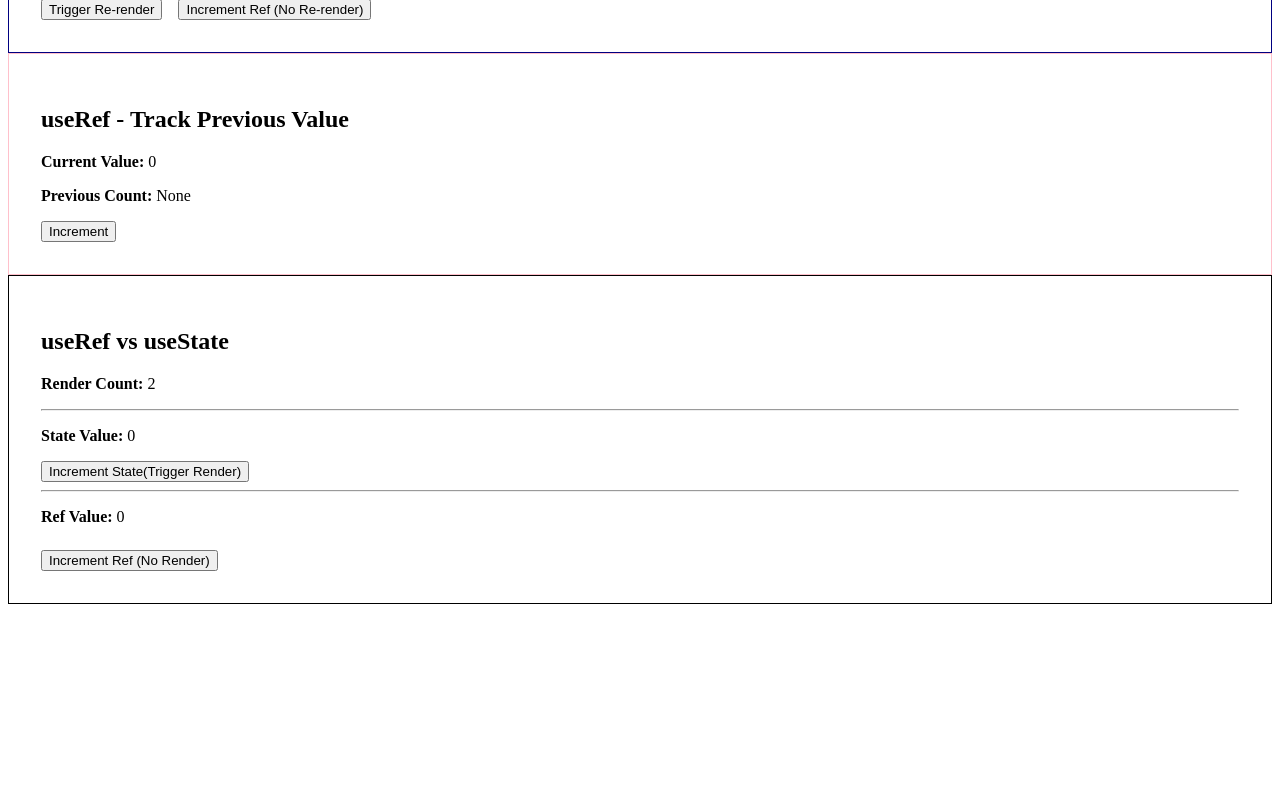
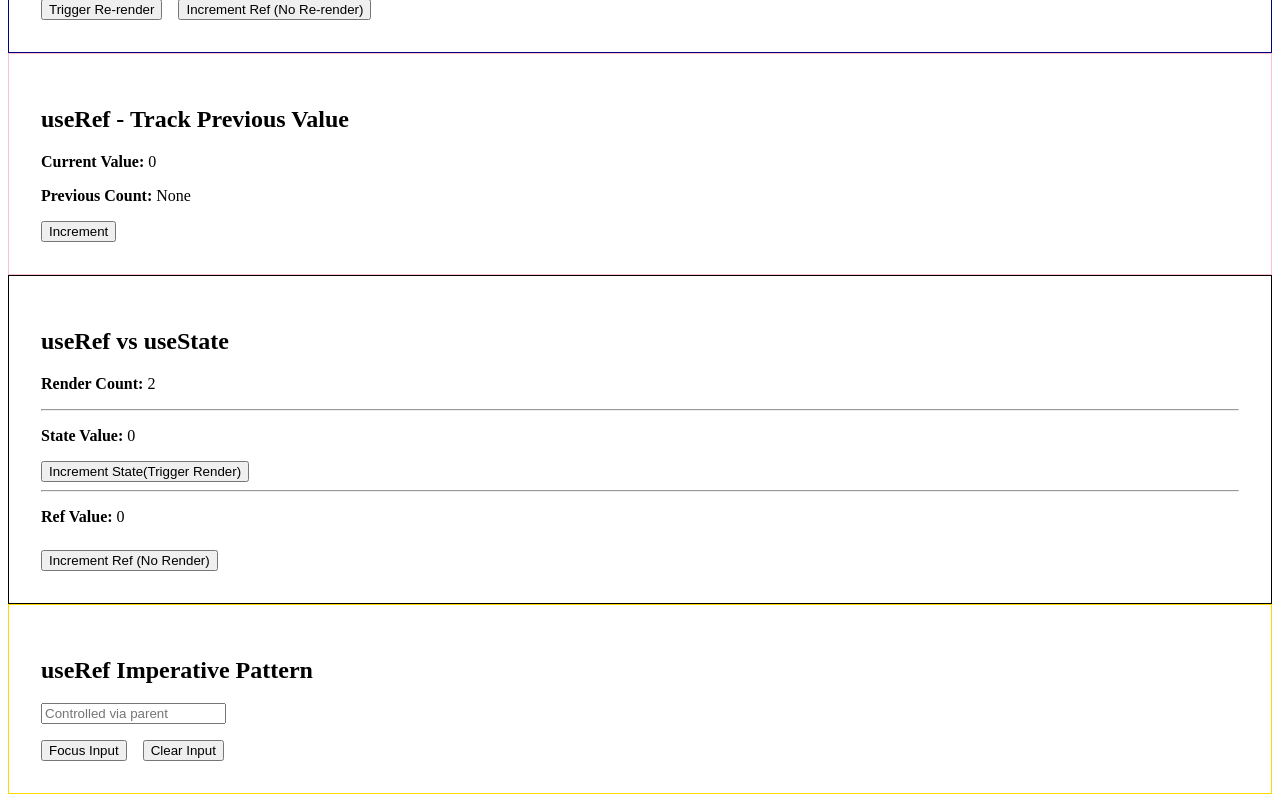
Before and after one commit to sidram403/react-deep-mastery, a React (Vite) app in the folder 01-core-react/: page / in a window 1280 px wide. Shown: the part 1907-2707 px from the top of the page. Before the commit the page ends 2519 px from the top, so only its background shows below. Built offline with nearby package versions, Linux system fonts and the light colour scheme.

Commit message:
feat: implement imperative pattern using forwardRef and useImperativeHandle

```diff
--- a/01-core-react/src/App.tsx
+++ b/01-core-react/src/App.tsx
@@ -11,6 +11,7 @@ import { UseRefDomAccess } from "./features/useRef/useref-dom-access";
 import { UseRefPersistValue } from "./features/useRef/usref-persist-value";
 import { UseRefPreviousValue } from "./features/useRef/useref-previous-value";
 import { UseRefVsUseState } from "./features/useRef/useref-vs-usestate";
+import { UseRefImperativePattern } from "./features/useRef/useref-imperative-pattern";
 
 /**
  * Application root
@@ -35,6 +36,7 @@ function App(): React.ReactElement {
       <UseRefPersistValue />
       <UseRefPreviousValue />
       <UseRefVsUseState />
+      <UseRefImperativePattern />
     </main>
   );
 }
--- /dev/null
+++ b/01-core-react/src/features/useRef/useref-imperative-pattern/CustomInput.tsx
@@ -0,0 +1,53 @@
+import React, { forwardRef, useImperativeHandle, useRef } from "react";
+
+/**
+ * Public API exposed to parent via ref.
+ *
+ * This controls what parent is allowed to access.
+ */
+export interface CustomInputRef {
+  focus: () => void;
+  clear: () => void;
+}
+
+/**
+ * CustomInput Component
+ *
+ * Demonstrates:
+ * - forwardRef usage
+ * - useImperativeHandle
+ *
+ * Insight:
+ * - Do NOT expose entire DOM node
+ * - Expose only required methods
+ */
+
+const CustomInput = forwardRef<CustomInputRef>((_, ref): React.ReactElement => {
+  const internalInputRef = useRef<HTMLInputElement | null>(null);
+
+  /**
+   * useImperativeHandle allows us to
+   * define exactly what the parent can access.
+   */
+  useImperativeHandle(ref, () => ({
+    focus: () => {
+      internalInputRef.current?.focus();
+    },
+    clear: () => {
+      if (internalInputRef.current) {
+        internalInputRef.current.value = "";
+        console.log("Clear:", internalInputRef.current.value);
+      }
+    },
+  }));
+
+  return (
+    <input
+      ref={internalInputRef}
+      type="text"
+      placeholder="Controlled via parent"
+    />
+  );
+});
+
+export default CustomInput;
--- /dev/null
+++ b/01-core-react/src/features/useRef/useref-imperative-pattern/Parent.tsx
@@ -0,0 +1,43 @@
+import React, { useRef } from "react";
+import CustomInput from "./CustomInput";
+import type { CustomInputRef } from "./CustomInput";
+
+/**
+ * Parent Component
+ *
+ * Demonstrates:
+ * - Using ref to call child methods
+ * - Imperative pattern usage
+ *
+ * Model:
+ * - Imperative pattern is escape hatch
+ * - Sholud be used sparingly
+ */
+function Parent(): React.ReactElement {
+  const inputRef = useRef<CustomInputRef | null>(null);
+
+  const handleFocus = (): void => {
+    inputRef.current?.focus();
+  };
+
+  const handleClear = (): void => {
+    inputRef.current?.clear();
+  };
+
+  return (
+    <section style={{ padding: "2rem", border: "1px solid gold" }}>
+      <h2>useRef Imperative Pattern</h2>
+
+      <CustomInput ref={inputRef} />
+
+      <div style={{ marginTop: "1rem" }}>
+        <button onClick={handleFocus}>Focus Input</button>
+        <button onClick={handleClear} style={{ marginLeft: "1rem" }}>
+          Clear Input
+        </button>
+      </div>
+    </section>
+  );
+}
+
+export default Parent;
--- /dev/null
+++ b/01-core-react/src/features/useRef/useref-imperative-pattern/index.ts
@@ -0,0 +1 @@
+export { default as UseRefImperativePattern } from "./Parent";
```
